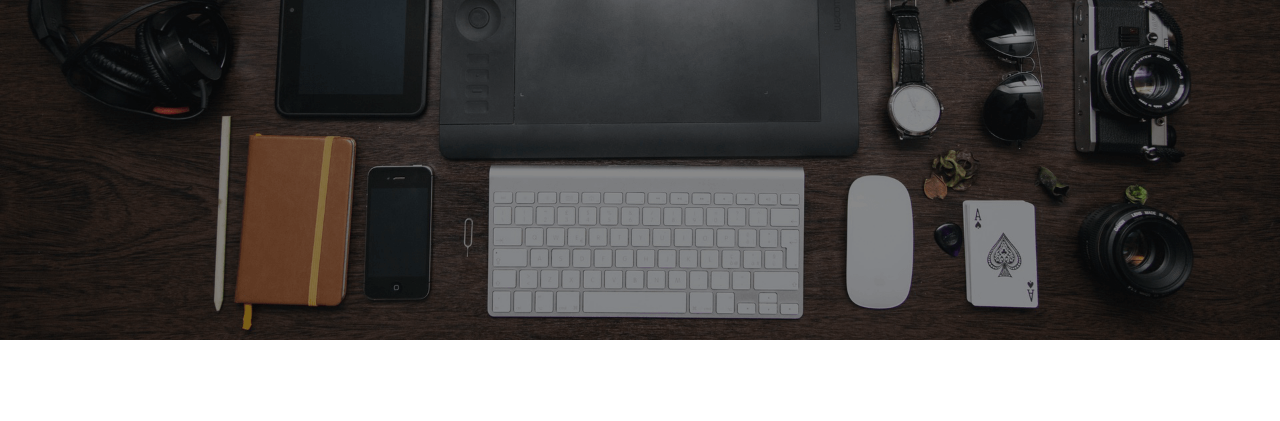
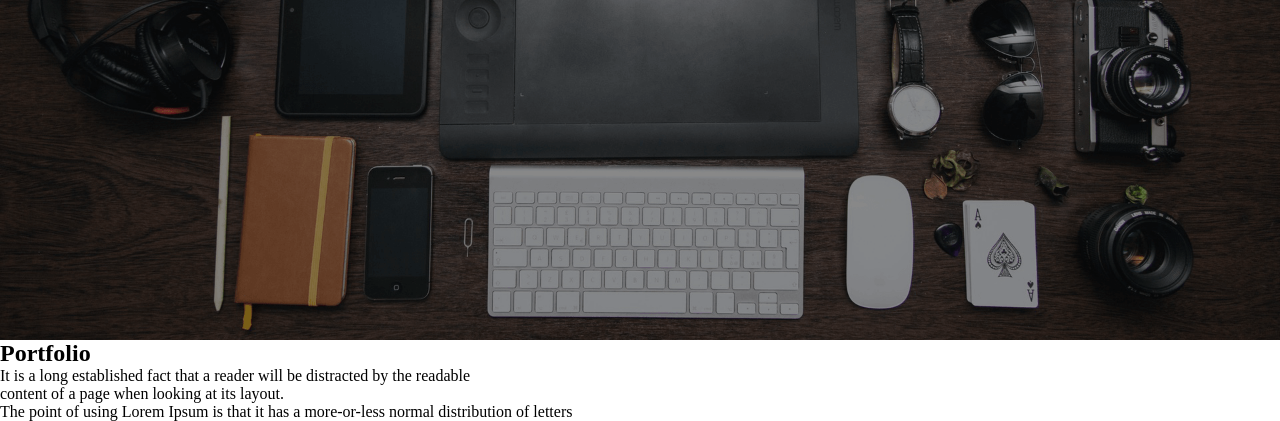
Before and after one commit to WataruTomita/mysite, a plain HTML site: page index.html in a window 1280 px wide. Shown: the part 380-801 px from the top of the page. Drawn offline with Linux system fonts and the light colour scheme.

Commit message:
portfolio creating

```diff
--- a/index.html
+++ b/index.html
@@ -24,6 +24,17 @@
         <h1 class="main-logo">Lorem Ipsum</h1>
         <p class="main-message">simply dummy text of the printing</p>
     </main>
+    <section>
+      <div class="portfolio">
+        <h2 class="heading">Portfolio</h2>
+        <p class="heading-text">
+          It is a long established fact that a reader will be distracted by the readable<br />
+          content of a page when looking at its layout.<br />
+          The point of using Lorem Ipsum is that it has a more-or-less normal distribution of letters
+        </p>
+        <div class="production-group"></div>
+      </div>
+    </section>
     <!-- <script src="js/bootstrap.min.js"></script> -->
   </body>
 </html>
--- a/style.css
+++ b/style.css
@@ -64,3 +64,7 @@ main {
   padding-top: 10px;
   font-size: 20px;
 }
+
+.portfolio {
+  width: 920px;
+}
```
